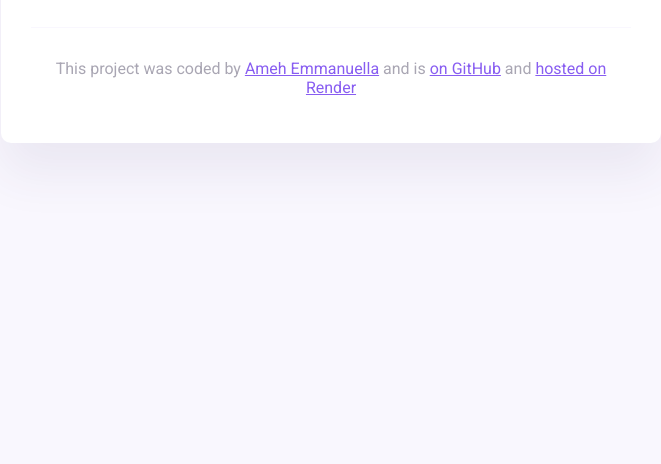
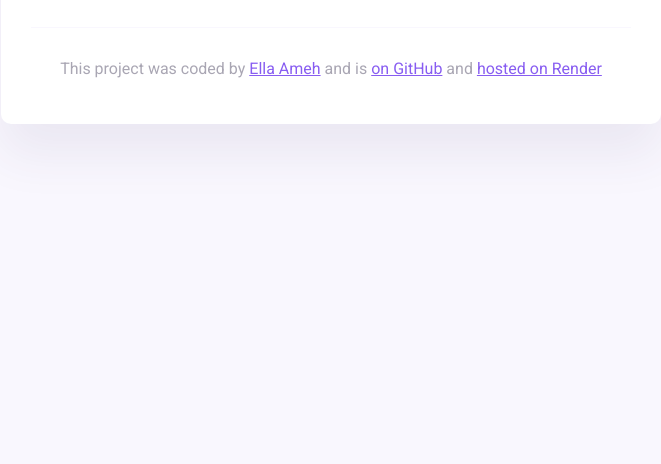
Before and after one commit to Chubeeh/weather-app-project, a plain HTML site: page index.html in a window 1280 px wide. Shown: the part 336-800 px from the top of the page, without its empty margins (309-970 px from the left). Drawn offline with nearby package versions, Linux system fonts and the light colour scheme.

Commit message:
Changed my name on the footer

```diff
--- a/index.html
+++ b/index.html
@@ -40,7 +40,7 @@
         <footer>
             <p>
                 This project was coded by
-                <a href="#" target="_blank">Ameh Emmanuella</a> and is
+                <a href="#" target="_blank">Ella Ameh</a> and is
                 <a href="#" target="_blank"> on GitHub</a> and
                 <a href="#" target="_blank">hosted on Render</a>
             </p>
```
